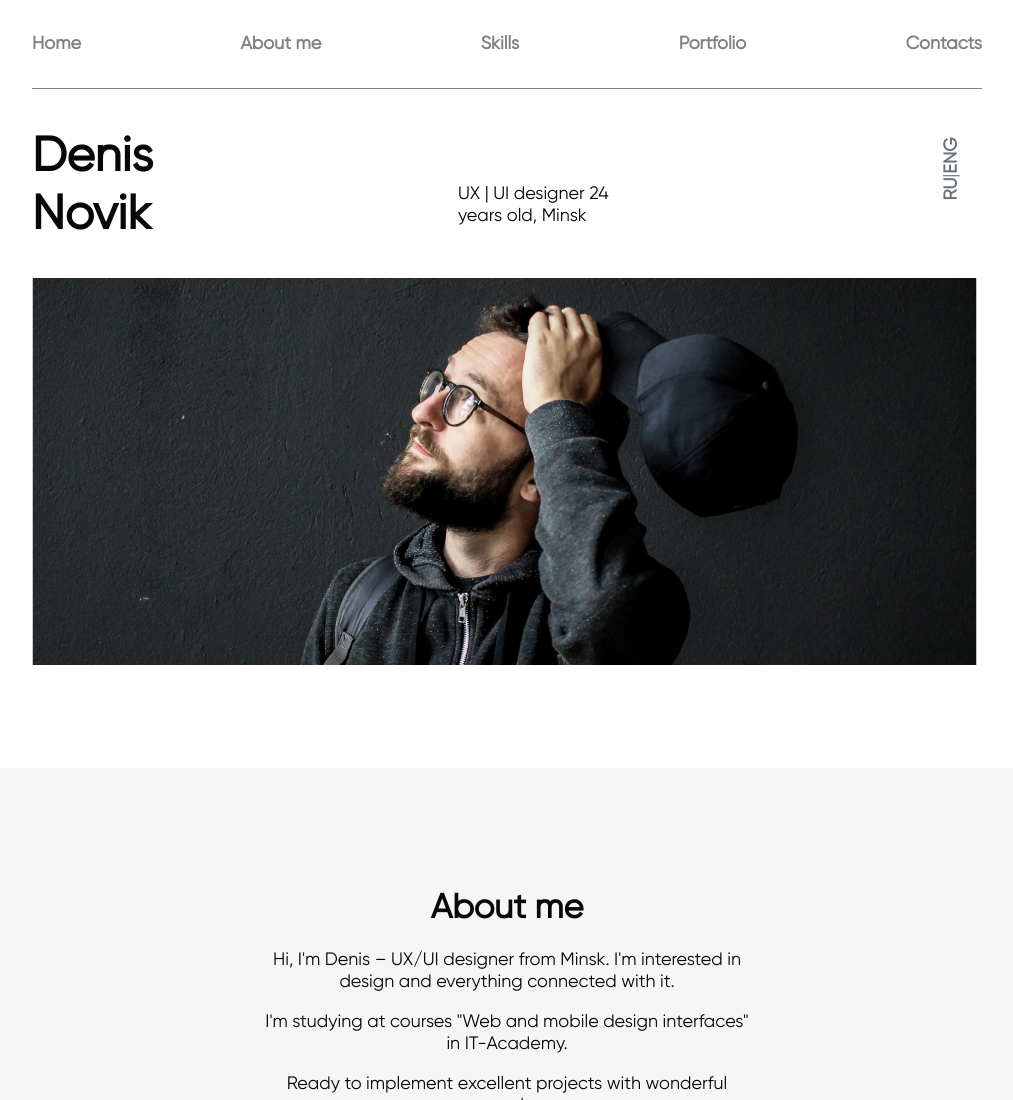
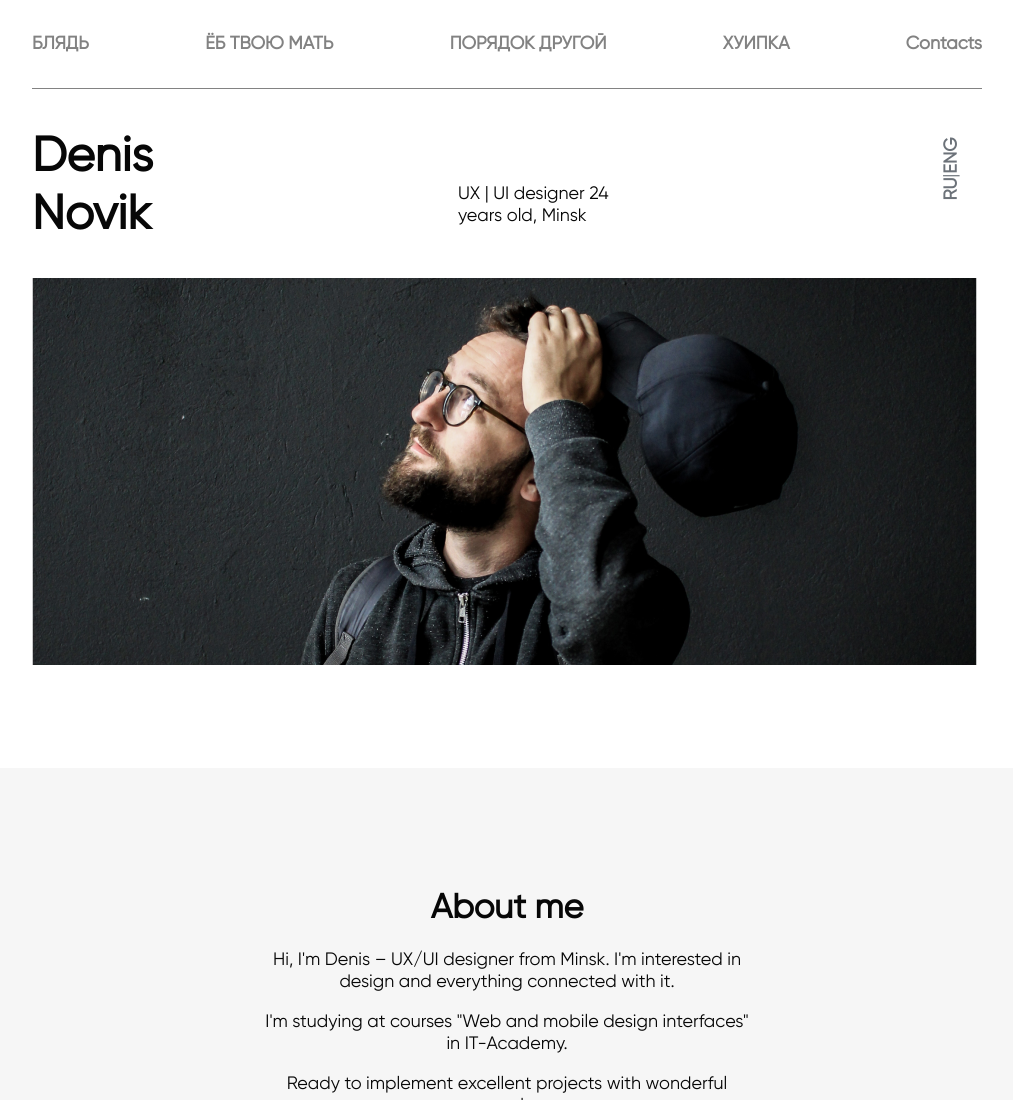
Before and after one commit to Soldi6/design_portfolio, a plain HTML site: page index.html in a window 1280 px wide. Shown: the top 1100 px of the page, without its empty margins (133-1146 px from the left). Drawn offline with Linux system fonts and the light colour scheme.

Commit message:
добавлены матюги

```diff
--- a/index.html
+++ b/index.html
@@ -15,10 +15,10 @@
                         <div class="header__inner">
 
                         <nav class="nav">
-                                <a class="nav__link" href="#">Home</a>
-                                <a class="nav__link" href="/about_me">About me</a>
-                                <a class="nav__link" href="#">Skills</a>
-                                <a class="nav__link" href="#">Portfolio</a>
+                                <a class="nav__link" href="#">БЛЯДЬ</a>
+                                <a class="nav__link" href="/about_me">ЁБ ТВОЮ МАТЬ</a>
+                                <a class="nav__link" href="#">ПОРЯДОК ДРУГОЙ</a>
+                                <a class="nav__link" href="#">ХУИПКА</a>
                                 <a class="nav__link" href="#">Contacts</a>
                         </nav>
                         </div>
```
